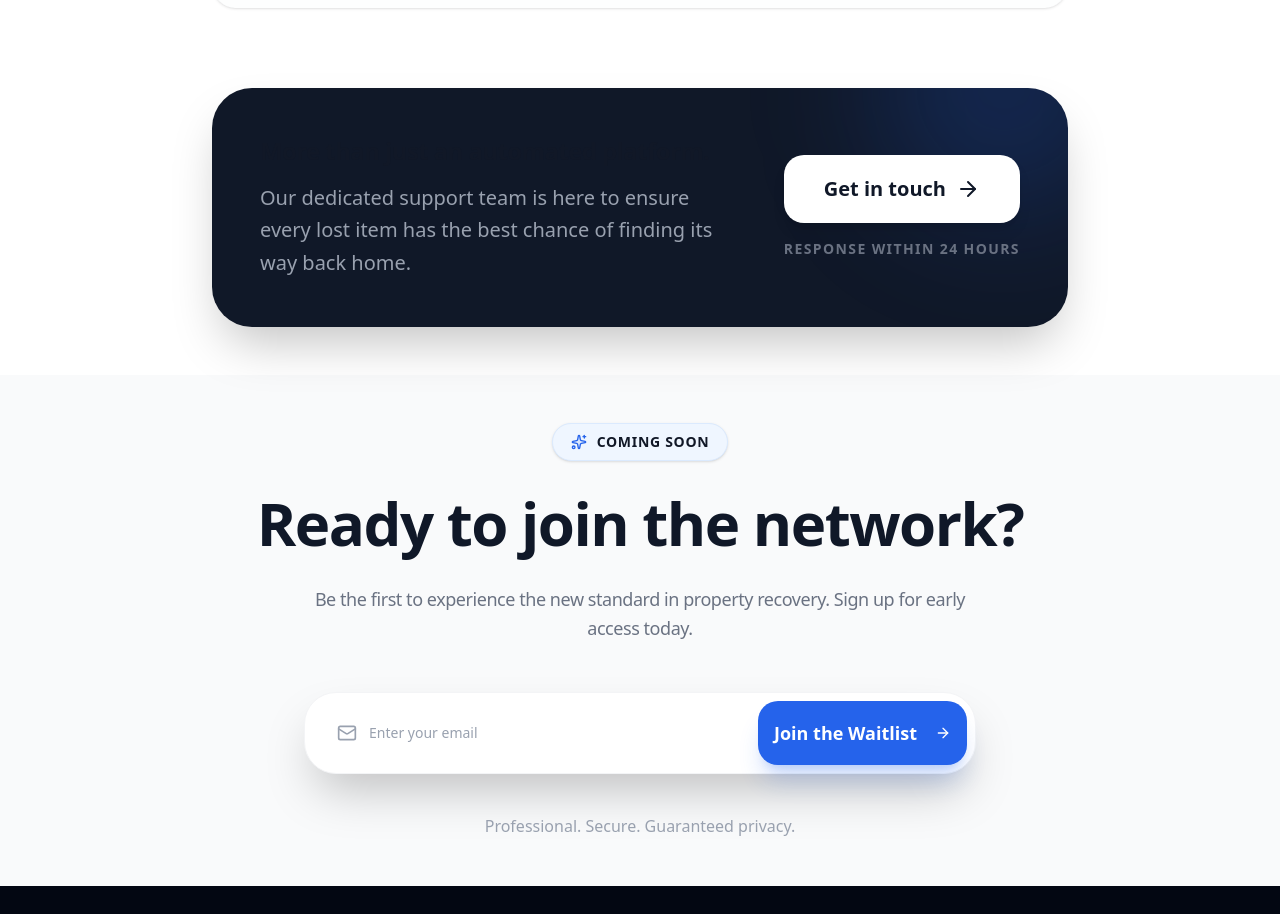
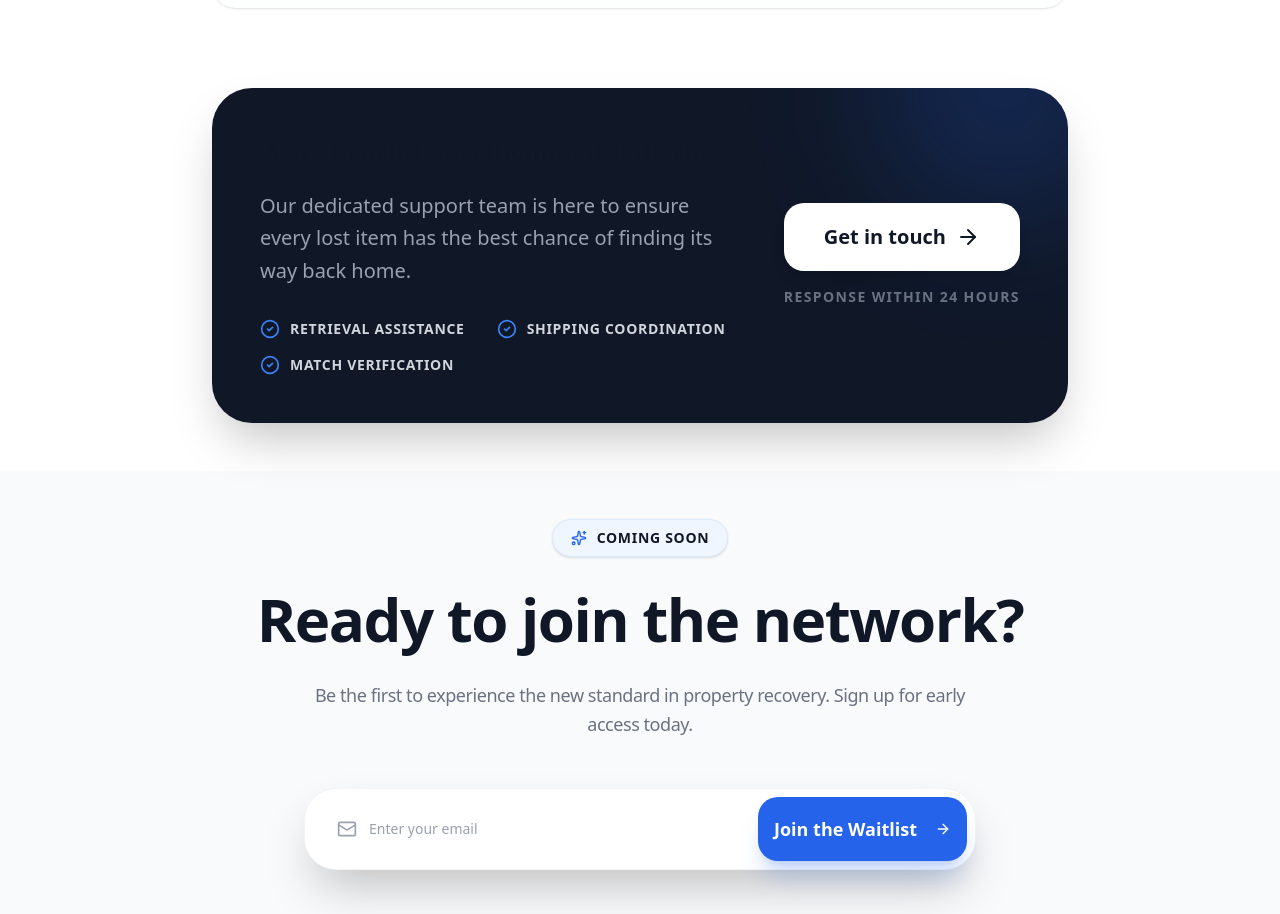
Before and after one commit to opemati90/renuir-website-redesign, a Next.js app: page / in a window 1280 px wide. Shown: the part 5360-6274 px from the top of the page. Built offline with nearby package versions, Linux system fonts and the light colour scheme.

Commit message:
Further increase hero image size, tighten spacing, and enhance FAQ CTA content

```diff
--- a/components/home/HomeFaq.tsx
+++ b/components/home/HomeFaq.tsx
@@ -10,7 +10,7 @@ import { faqs } from "../utils/data/homeItems";
 import { motion, useInView } from "framer-motion";
 import { useRef } from "react";
 import { fadeIn } from "../Variants";
-import { HelpCircle, ArrowRight } from "lucide-react";
+import { HelpCircle, ArrowRight, CheckCircle2 } from "lucide-react";
 
 export const FAQSection = () => {
   const ref = useRef(null);
@@ -87,13 +87,26 @@ export const FAQSection = () => {
           <div className="absolute top-0 right-0 -translate-y-1/2 translate-x-1/4 w-64 h-64 bg-primary-600/20 rounded-full blur-3xl pointer-events-none" />
 
           <div className="relative z-10 flex flex-col md:flex-row items-center justify-between gap-10">
-            <div className="flex-1 text-center md:text-left space-y-4">
-              <Typography variant="h3" className="text-3xl md:text-4xl font-black tracking-tight leading-tight">
+            <div className="flex-1 text-center md:text-left space-y-6">
+              <Typography variant="h3" className="text-3xl md:text-5xl font-black tracking-tight leading-tight">
                 More than just an automated platform.
               </Typography>
               <p className="text-gray-400 text-lg md:text-xl max-w-xl leading-relaxed">
                 Our dedicated support team is here to ensure every lost item has the best chance of finding its way back home.
               </p>
+
+              <div className="flex flex-wrap justify-center md:justify-start gap-x-8 gap-y-4 pt-2">
+                {[
+                  "Retrieval assistance",
+                  "Shipping coordination",
+                  "Match verification"
+                ].map((item, i) => (
+                  <div key={i} className="flex items-center gap-2.5 text-gray-300 font-bold text-sm uppercase tracking-wider">
+                    <CheckCircle2 className="w-5 h-5 text-primary-500" />
+                    <span>{item}</span>
+                  </div>
+                ))}
+              </div>
             </div>
 
             <div className="flex flex-col items-center md:items-end gap-4 min-w-fit">
```
